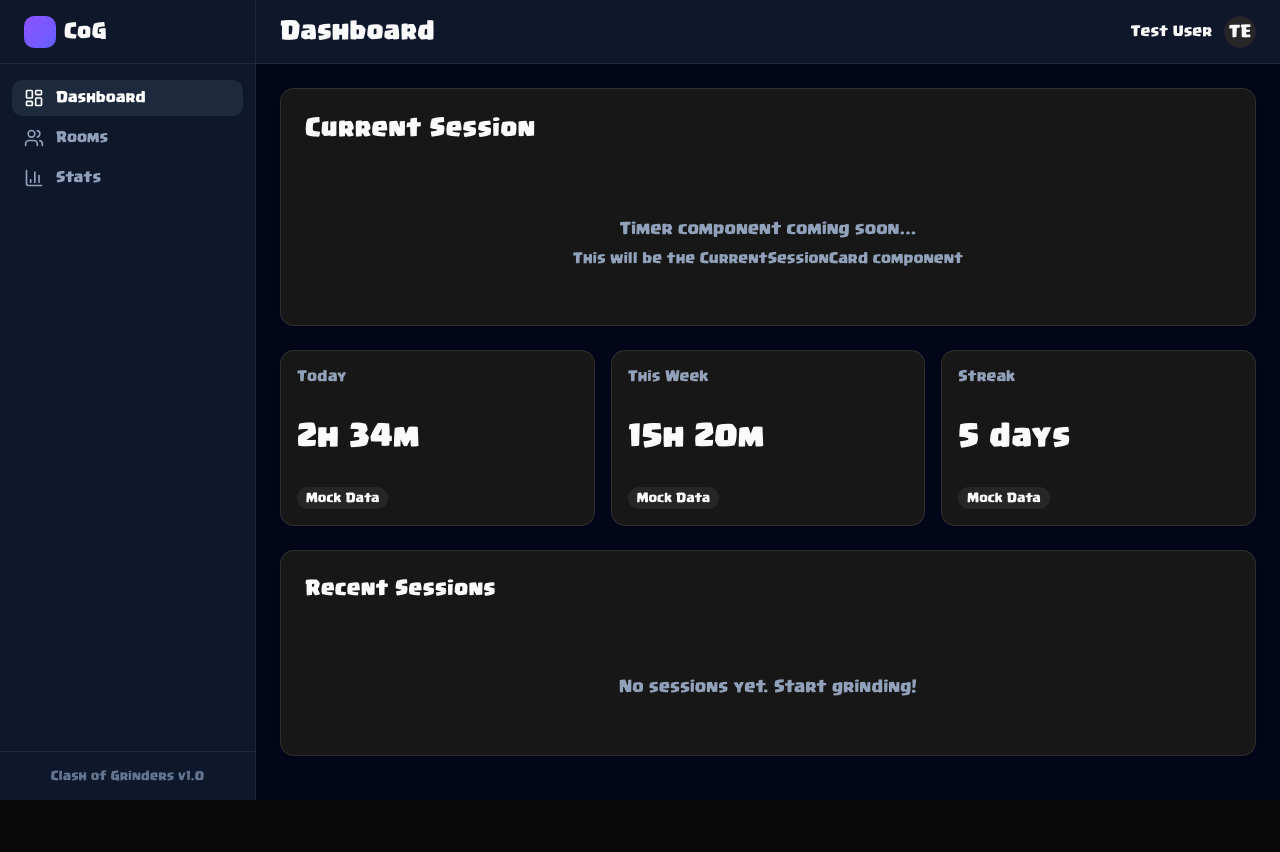
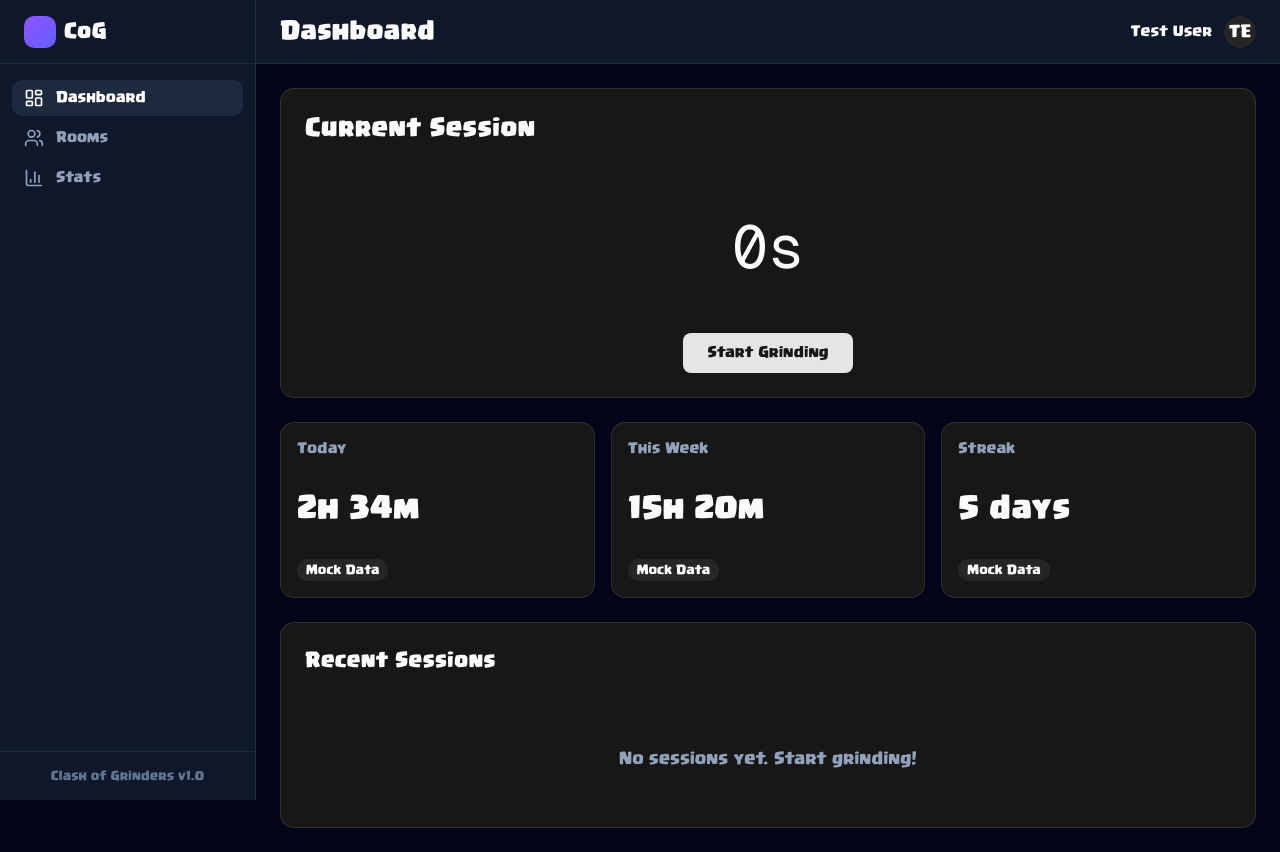
Before and after one commit to MojoLake/Clash-of-Grinders, a Next.js app: page /dashboard in a window 1280 px wide. Before the commit the page ends 800 px from the top, so only its background shows below. Built offline with nearby package versions, Linux system fonts and the light colour scheme.

Commit message:
Implement CurrentSessionCard with timer

```diff
--- a/src/app/dashboard/page.tsx
+++ b/src/app/dashboard/page.tsx
@@ -1,21 +1,14 @@
 import { AppShell } from "@/components/layout/AppShell";
 import { Card } from "@/components/ui/card";
 import { Badge } from "@/components/ui/badge";
+import { CurrentSessionCard } from "@/components/dashboard/CurrentSessionCard";
 
 export default function DashboardPage() {
   return (
     <AppShell title="Dashboard">
       <div className="p-6 space-y-6">
-        {/* Placeholder: Current Session */}
-        <Card className="p-6">
-          <h2 className="text-2xl font-bold mb-4">Current Session</h2>
-          <div className="text-center py-8 text-slate-400">
-            <p>Timer component coming soon...</p>
-            <p className="text-sm mt-2">
-              This will be the CurrentSessionCard component
-            </p>
-          </div>
-        </Card>
+        {/* Current Session Timer */}
+        <CurrentSessionCard />
 
         {/* Placeholder: Stats Grid */}
         <div className="grid grid-cols-1 md:grid-cols-3 gap-4">
--- /dev/null
+++ b/src/components/dashboard/CurrentSessionCard.tsx
@@ -0,0 +1,115 @@
+"use client";
+
+import { useState, useEffect } from "react";
+import { Card } from "@/components/ui/card";
+import { Button } from "@/components/ui/button";
+import { formatDuration } from "@/lib/sessions";
+import type { TimerState, TimerData } from "@/lib/types";
+
+export function CurrentSessionCard() {
+  const [timerState, setTimerState] = useState<TimerState>("idle");
+  const [elapsedSeconds, setElapsedSeconds] = useState(0);
+
+  // Load from localStorage on mount
+  useEffect(() => {
+    const saved = localStorage.getItem("currentSession");
+    if (saved) {
+      try {
+        const data: TimerData = JSON.parse(saved);
+        setTimerState(data.state);
+        setElapsedSeconds(data.elapsedSeconds);
+      } catch (error) {
+        console.error("Failed to parse saved session:", error);
+        localStorage.removeItem("currentSession");
+      }
+    }
+  }, []);
+
+  // Interval for timer updates
+  useEffect(() => {
+    if (timerState === "running") {
+      const interval = setInterval(() => {
+        setElapsedSeconds((prev) => prev + 1);
+      }, 1000);
+      return () => clearInterval(interval);
+    }
+  }, [timerState]);
+
+  // Save to localStorage whenever state changes
+  useEffect(() => {
+    if (timerState !== "idle") {
+      const data: TimerData = {
+        state: timerState,
+        startedAt: 0, // Not needed for Option B, but required by type
+        elapsedSeconds,
+      };
+      localStorage.setItem("currentSession", JSON.stringify(data));
+    }
+  }, [timerState, elapsedSeconds]);
+
+  const handleStart = () => {
+    setTimerState("running");
+    setElapsedSeconds(0);
+  };
+
+  const handlePause = () => {
+    setTimerState("paused");
+  };
+
+  const handleResume = () => {
+    setTimerState("running");
+  };
+
+  const handleEnd = async () => {
+    // TODO: Call API to save session when /api/sessions endpoint is implemented
+    // For now, just log the session data
+    console.log("Session ended:", {
+      durationSeconds: elapsedSeconds,
+      startedAt: new Date(Date.now() - elapsedSeconds * 1000).toISOString(),
+      endedAt: new Date().toISOString(),
+    });
+
+    // Reset state
+    setTimerState("idle");
+    setElapsedSeconds(0);
+    localStorage.removeItem("currentSession");
+  };
+
+  return (
+    <Card className="p-6">
+      <h2 className="text-2xl font-bold mb-4">Current Session</h2>
+
+      {/* Big timer display */}
+      <div className="text-6xl font-mono text-center my-8">
+        {formatDuration(elapsedSeconds)}
+      </div>
+
+      {/* Control buttons */}
+      <div className="flex gap-2 justify-center">
+        {timerState === "idle" && (
+          <Button onClick={handleStart} size="lg">
+            Start Grinding
+          </Button>
+        )}
+        {timerState === "running" && (
+          <>
+            <Button onClick={handlePause} variant="outline">
+              Pause
+            </Button>
+            <Button onClick={handleEnd} variant="destructive">
+              End Session
+            </Button>
+          </>
+        )}
+        {timerState === "paused" && (
+          <>
+            <Button onClick={handleResume}>Resume</Button>
+            <Button onClick={handleEnd} variant="destructive">
+              End Session
+            </Button>
+          </>
+        )}
+      </div>
+    </Card>
+  );
+}
```
